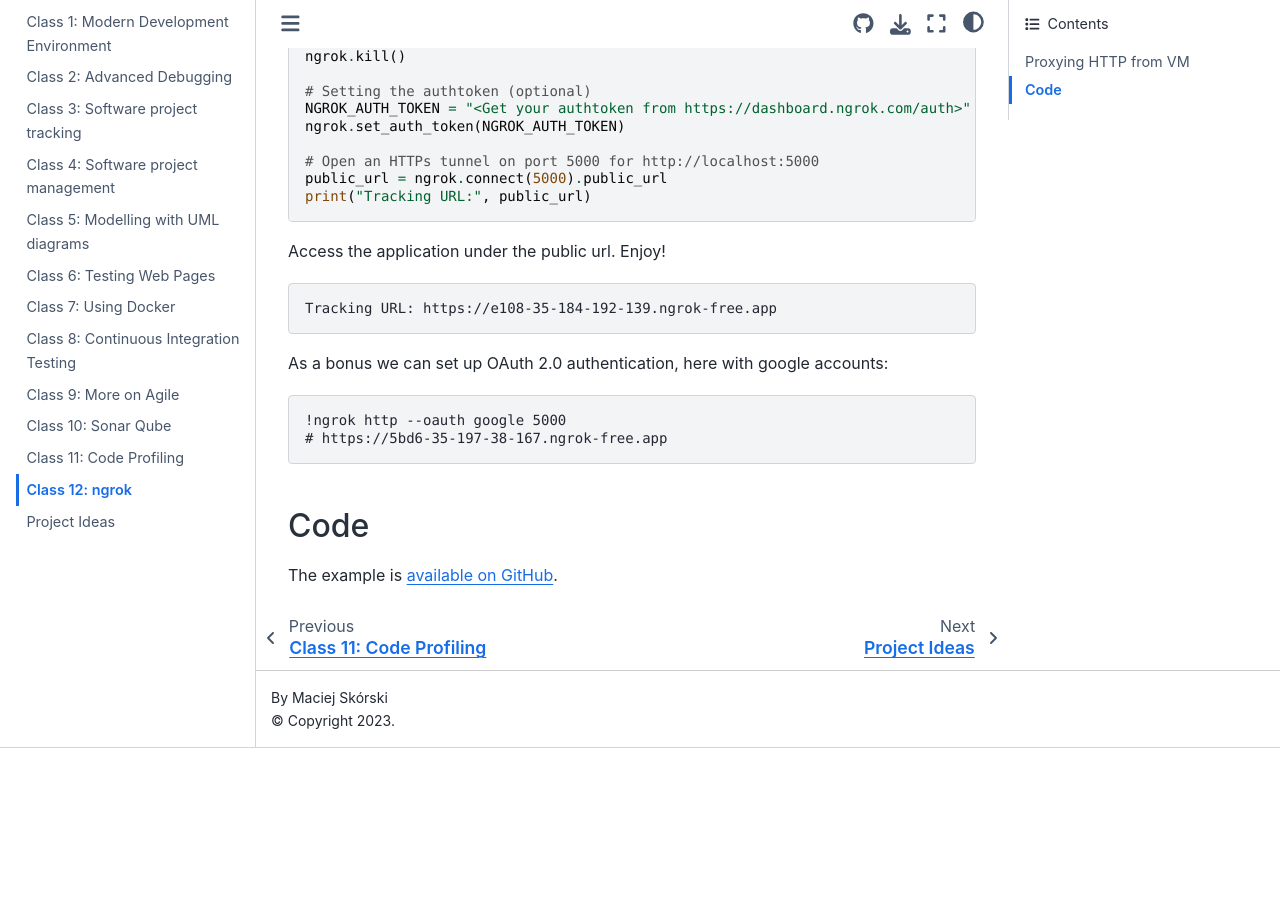
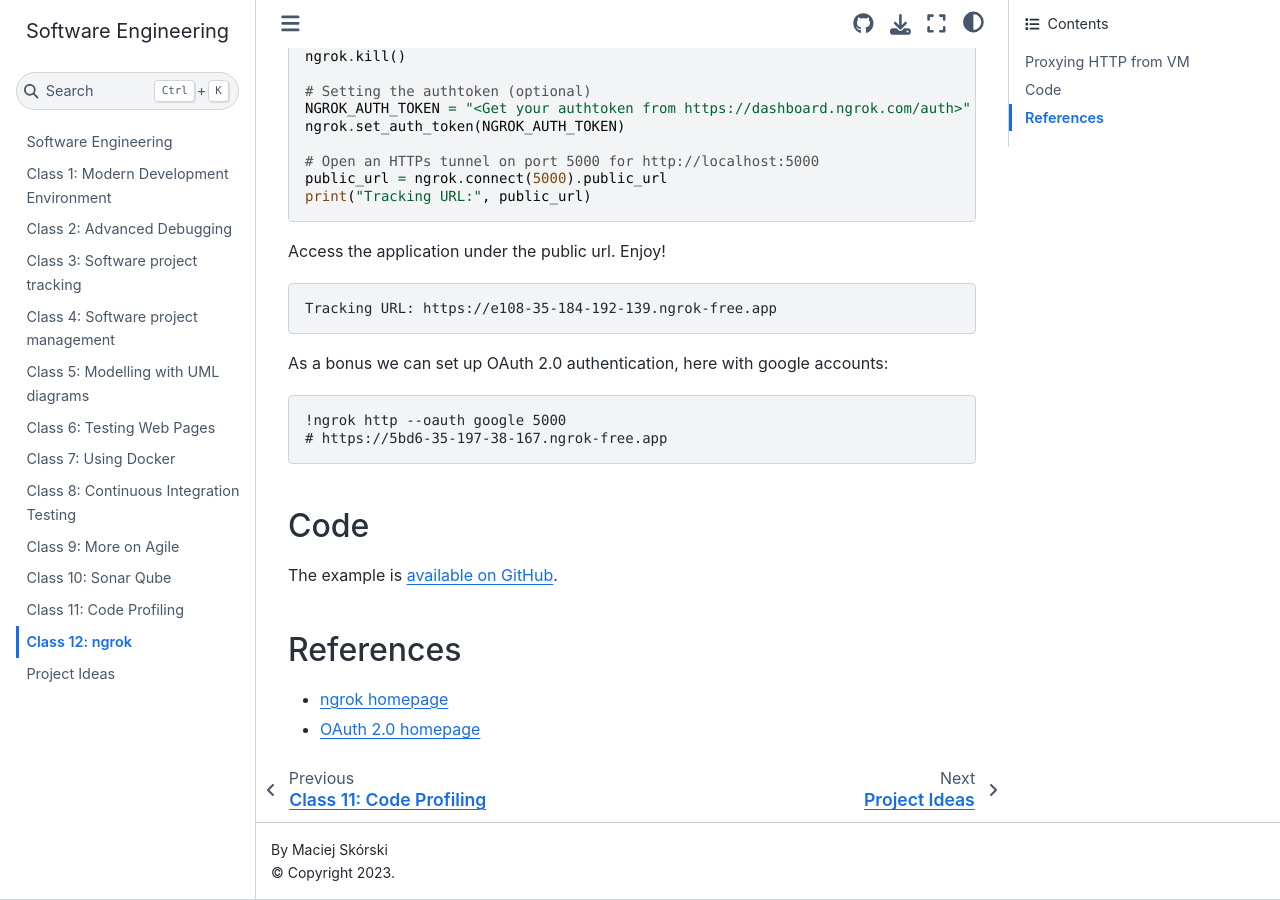
Before and after one commit to maciejskorski/software_engineering, a Jupyter Book: the page built from docs/ngrok.md, in a window 1280 px wide and 900 px high, scrolled down 719 px. Built offline with Jupyter Book 1.0.4 settings and Sphinx 7.4.7 and the Sphinx Book theme 1.1.4, drawn with Linux system fonts in a browser that asks for light colours; before the commit the page ends 1467 px from its top, so only the background shows below that.

Commit message:
add references

```diff
--- a/docs/ngrok.md
+++ b/docs/ngrok.md
@@ -53,3 +53,8 @@
 ## Code
 
 The example is [available on GitHub](https://colab.research.google.com/gist/maciejskorski/b6185a0f1a48abbc63e3a82b89a86b42/nginx-demo.ipynb).
+
+## References
+
+* [ngrok homepage](https://ngrok.com/)
+* [OAuth 2.0 homepage](https://oauth.net/2/)
```
